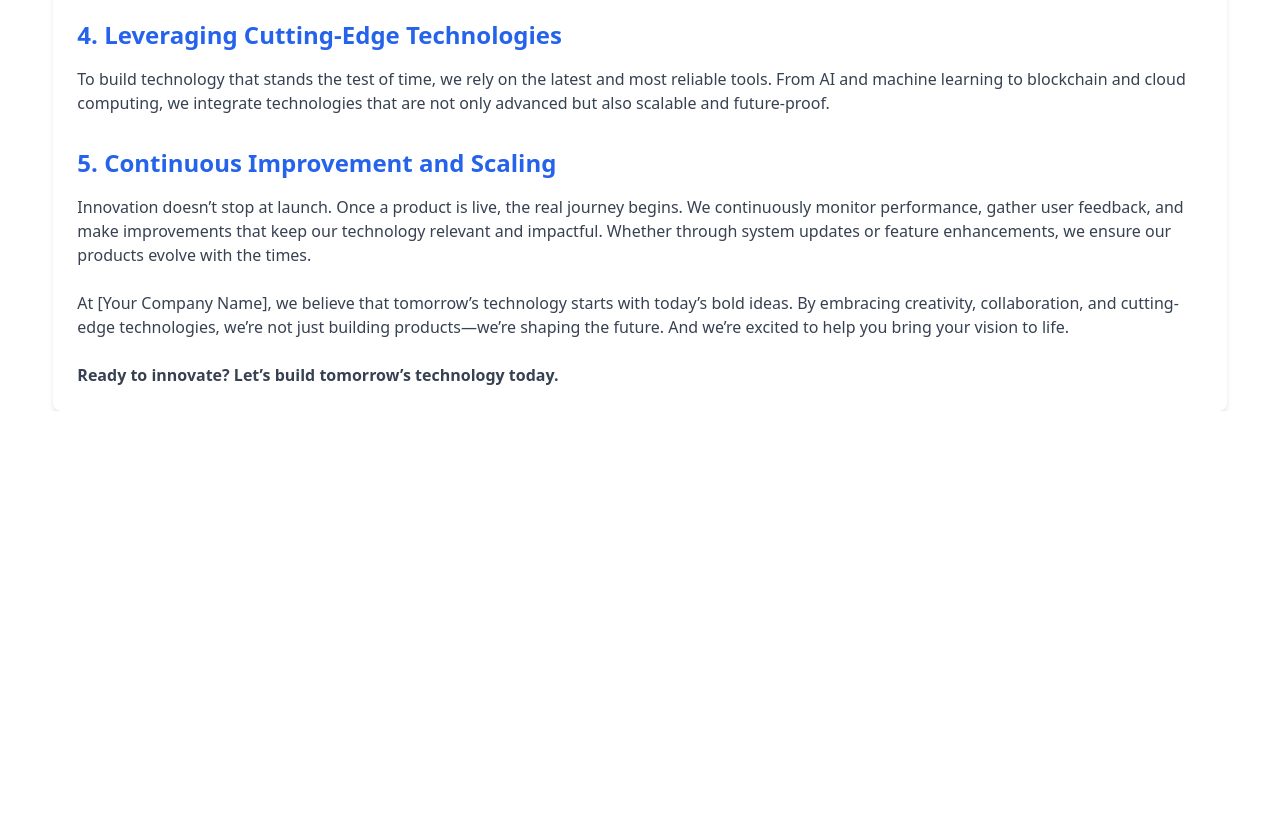
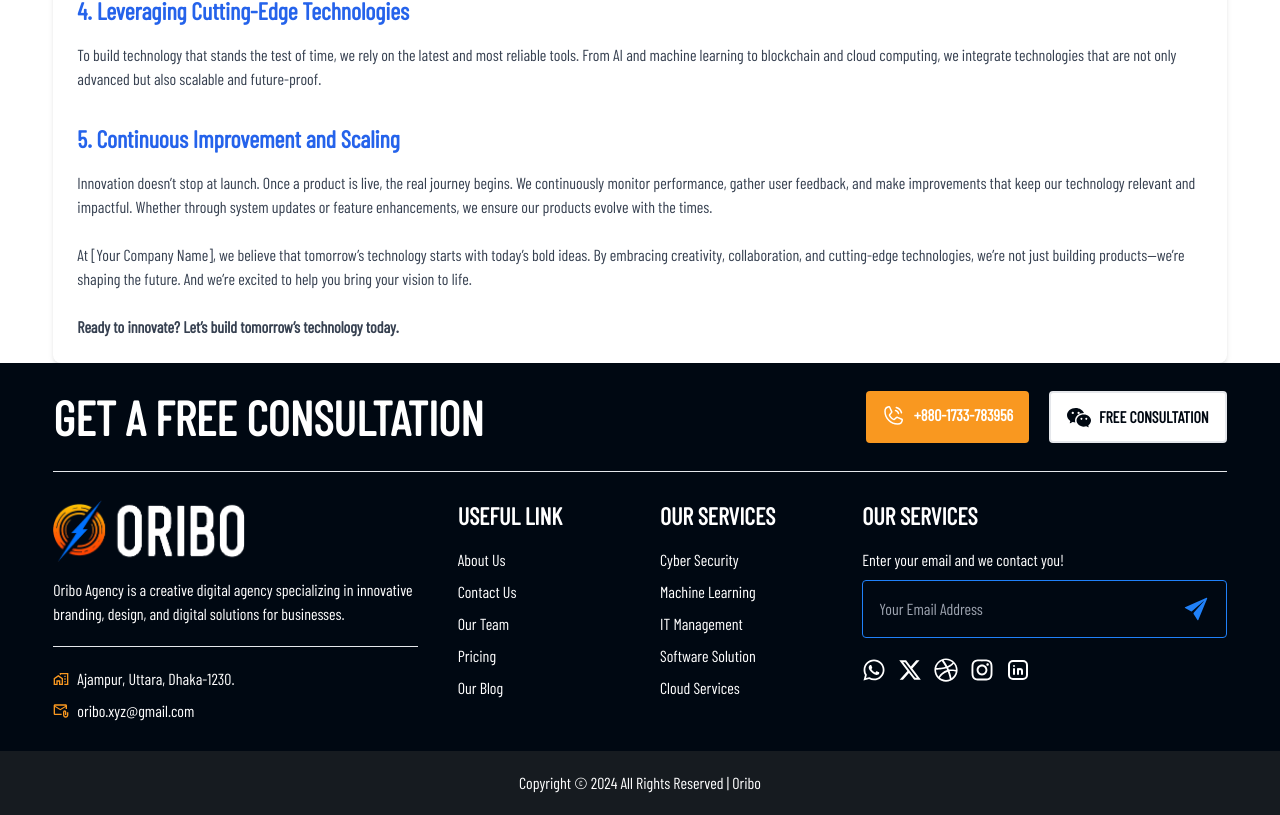
Before and after one commit to mahimerror/oribo, a React (Vite) app: page /blog/innovation in a window 1280 px wide. Shown: the part 631-1446 px from the top of the page. Before the commit the page ends 1042 px from the top, so only its background shows below. Built offline with nearby package versions, Linux system fonts and the light colour scheme.

Commit message:
Add Footer Section

```diff
--- /dev/null
+++ b/src/components/Footer/Footer.jsx
@@ -0,0 +1,127 @@
+import { Link } from "react-router-dom";
+import { PiPhoneCall } from "react-icons/pi";
+import { BsWechat } from "react-icons/bs";
+import biglogo from "../../assets/biglogo.png"
+import { MdOutlineHomeWork } from "react-icons/md";
+import { MdOutlineAttachEmail } from "react-icons/md";
+import { IoIosSend } from "react-icons/io";
+import { FaWhatsapp, FaDribbble, FaInstagram } from "react-icons/fa";
+import { TbBrandLinkedin } from "react-icons/tb";
+import { FaXTwitter } from "react-icons/fa6";
+
+const Footer = () => {
+    return (
+        <div className=" bg-[#000812] text-white">
+            <div className="w-11/12 mx-auto">
+                <div className="flex flex-col md:flex-row items-center justify-between py-7 gap-10">
+                    <div className="left">
+                        <h2 className="font-semibold text-5xl uppercase">Get a free consultation</h2>
+                    </div>
+
+                    <div className="right">
+                        <div className="flex flex-row md:flex-col lg:flex-row text-center gap-5">
+                            <Link to='/blog/innovation' className="font-bold px-4 py-3 transition duration-500 ease-in-out bg-[#F99820] hover:bg-[#2081F9] text-white rounded"><button className="uppercase flex items-center gap-2">
+                                <PiPhoneCall className="text-2xl" />
+                                <p>+880-1733-783956</p>
+                            </button></Link>
+
+                            <Link to='/' className="font-bold px-4 py-3 transition duration-500 ease-in-out border-2 text-[#000812] bg-white hover:bg-[#2081F9] hover:text-white hover:border-[#2081F9] rounded"><button className="uppercase flex items-center gap-2">
+                                <BsWechat className="text-2xl" />
+                                <p>Free consultation</p>
+                            </button></Link>
+                        </div>
+                    </div>
+                </div>
+
+                <hr />
+
+                <div className="py-7 grid grid-cols-1 sm:grid-cols-2 lg:grid-cols-6 gap-10">
+                    <div className="lg:col-span-2">
+                        <img src={biglogo} alt="" className="w-48" />
+                        <p className="mt-4">Oribo Agency is a creative digital agency specializing in innovative branding, design, and digital solutions for businesses.</p>
+
+                        <hr className="my-5" />
+
+                        <div className="flex gap-2 items-center mb-2">
+                            <MdOutlineHomeWork className="text-[#F99820]" /> <p>Ajampur, Uttara, Dhaka-1230.</p>
+                        </div>
+
+                        <div className="flex gap-2 items-center">
+                            <MdOutlineAttachEmail className="text-[#F99820]" /> <p>oribo.xyz@gmail.com</p>
+                        </div>
+                    </div>
+
+                    <div className="">
+                        <h3 className="font-semibold uppercase text-2xl mb-4">Useful Link</h3>
+
+                        <ul>
+                            <li className="transition duration-500 ease-in-out hover:text-[#F99820] mb-2">
+                                <a href="">About Us</a>
+                            </li>
+                            <li className="transition duration-500 ease-in-out hover:text-[#F99820] mb-2">
+                                <a href="">Contact Us</a>
+                            </li>
+                            <li className="transition duration-500 ease-in-out hover:text-[#F99820] mb-2">
+                                <a href="">Our Team</a>
+                            </li>
+                            <li className="transition duration-500 ease-in-out hover:text-[#F99820] mb-2">
+                                <a href="">Pricing</a>
+                            </li>
+                            <li className="transition duration-500 ease-in-out hover:text-[#F99820] mb-2">
+                                <a href="">Our Blog</a>
+                            </li>
+                        </ul>
+                    </div>
+
+                    <div className="">
+                        <h3 className="font-semibold uppercase text-2xl mb-4">Our Services</h3>
+
+                        <ul>
+                            <li className="transition duration-500 ease-in-out hover:text-[#F99820] mb-2">
+                                <a href="">Cyber Security</a>
+                            </li>
+                            <li className="transition duration-500 ease-in-out hover:text-[#F99820] mb-2">
+                                <a href="">Machine Learning</a>
+                            </li>
+                            <li className="transition duration-500 ease-in-out hover:text-[#F99820] mb-2">
+                                <a href="">IT Management</a>
+                            </li>
+                            <li className="transition duration-500 ease-in-out hover:text-[#F99820] mb-2">
+                                <a href="">Software Solution</a>
+                            </li>
+                            <li className="transition duration-500 ease-in-out hover:text-[#F99820] mb-2">
+                                <a href="">Cloud Services</a>
+                            </li>
+                        </ul>
+                    </div>
+
+                    <div className="lg:col-span-2">
+                        <h3 className="font-semibold uppercase text-2xl mb-4">Our Services</h3>
+
+                        <p className="mb-2">Enter your email and we contact you!</p>
+                        <form className="relative">
+                            <input type="text" name="email" className="bg-inherit border border-[#2081F9] rounded p-4 w-full" placeholder="Your Email Address"/>
+
+                            <button className="absolute right-4 h-full"><IoIosSend className="text-[#2081F9] text-3xl"/></button>
+                        </form>
+
+                        <div className="text-2xl my-5">
+                            <ul className="flex gap-3">
+                                <li className="hover:text-[#2081F9] transition duration-500 ease-in-out"><Link><FaWhatsapp /></Link></li>
+                                <li className="hover:text-[#2081F9] transition duration-500 ease-in-out"><Link><FaXTwitter /></Link></li>
+                                <li className="hover:text-[#2081F9] transition duration-500 ease-in-out"><Link><FaDribbble /></Link></li>
+                                <li className="hover:text-[#2081F9] transition duration-500 ease-in-out"><Link><FaInstagram /></Link></li>
+                                <li className="hover:text-[#2081F9] transition duration-500 ease-in-out"><Link><TbBrandLinkedin /></Link></li>
+                            </ul>
+                        </div>
+                    </div>
+                </div>
+            </div>
+            <div className="bg-[#161B20] text-center p-5">
+                <p>Copyright © 2024 All Rights Reserved | Oribo</p>
+            </div>
+        </div>
+    );
+};
+
+export default Footer;
--- a/src/components/Root/Root.jsx
+++ b/src/components/Root/Root.jsx
@@ -1,11 +1,13 @@
 import { Outlet } from "react-router-dom";
 import Navbar from "../Navbar/Navbar";
+import Footer from "../Footer/Footer";
 
 const Root = () => {
     return (
         <div className="max-w-screen-2xl mx-auto overflow-x-hidden">
             <Navbar />
             <Outlet></Outlet>
+            <Footer></Footer>
         </div>
     );
 };
--- a/src/components/Wedo/Wedo.jsx
+++ b/src/components/Wedo/Wedo.jsx
@@ -6,7 +6,7 @@ const Wedo = () => {
     return (
         <div>
             <div className="w-11/12 mx-auto my-24">
-                <div className="flex flex-col md:flex-row gap-10 mb-12">
+                <div className="flex flex-col-reverse md:flex-row gap-10 mb-12">
                     <div className="md:w-1/2">
                         <p className="uppercase bg-[#F4F9F6] inline-block text-sm font-semibold px-4 py-2 mb-2">What We Do</p>
 
@@ -53,7 +53,7 @@ const Wedo = () => {
                                 </div>
 
                                 <div className="mt-10">
-                                    <div className="space-x-5">
+                                    <div className="space-x-5 flex">
                                         <Link to='/blog/innovation' className="font-bold px-4 py-3 transition duration-500 ease-in-out bg-[#F99820] hover:bg-[#2081F9] text-white rounded"><button>READ MORE</button></Link>
 
                                         <Link to='/' className="font-bold px-4 py-3 transition duration-500 ease-in-out border-2 hover:bg-[#2081F9] hover:border-[#2081F9] text-black hover:text-white rounded"><button>APPOINTMENT</button></Link>
--- a/src/index.css
+++ b/src/index.css
@@ -1,3 +1,9 @@
+@import url('https://fonts.googleapis.com/css2?family=Barlow+Condensed&display=swap');
+
 @tailwind base;
 @tailwind components;
 @tailwind utilities;
+
+body{
+    font-family: "Barlow Condensed", sans-serif;
+}
```
Also changed, not shown: src/assets/biglogo.png (added).
